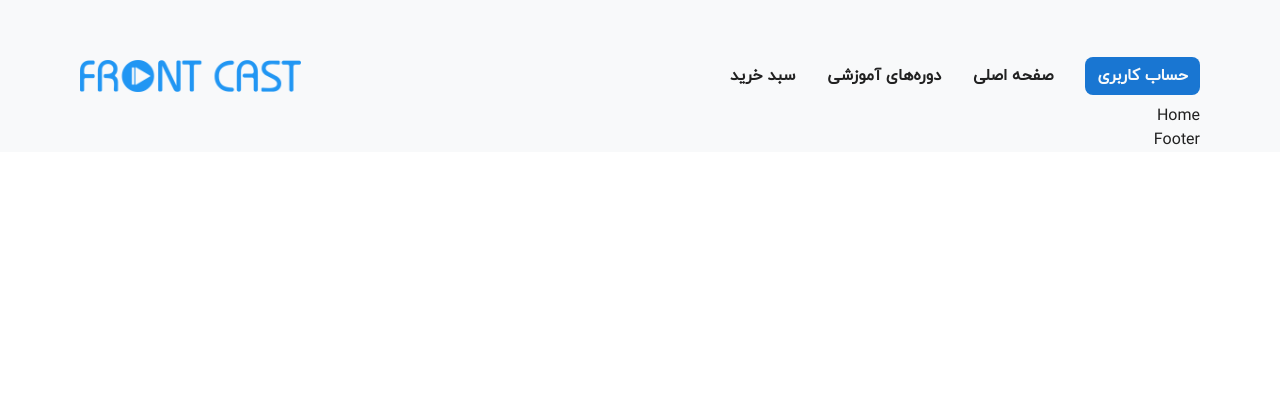
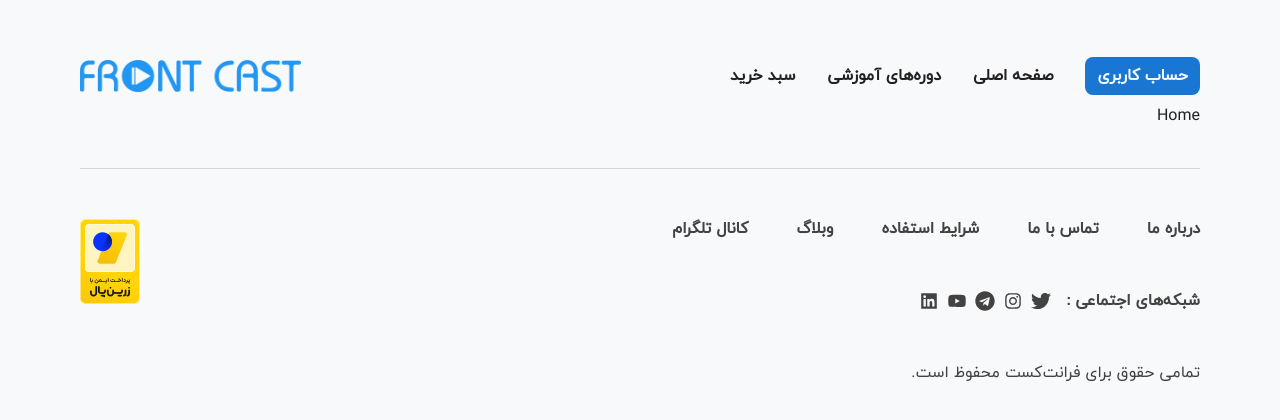
Before and after one commit to amirjavani/frontcast, a React (Vite) app: page / in a window 1280 px wide. Shown: the top 420 px of the page. Built offline with nearby package versions, Linux system fonts and the light colour scheme.

Commit message:
Footer implemented

```diff
--- a/src/Layouts/Footer.tsx
+++ b/src/Layouts/Footer.tsx
@@ -1,11 +1,58 @@
-import React from 'react'
-
+import {
+  AiFillLinkedin,
+  AiFillYoutube,
+  AiOutlineInstagram,
+} from "react-icons/ai";
+import { FaTelegram, FaTwitter } from "react-icons/fa";
+import zarinpalImage from "../assets/images/zarinpal.png";
+import { Link } from "react-router";
 function Footer() {
   return (
-    <div>
-      Footer
-    </div>
-  )
+    <footer className="mt-10  text-[#424242]">
+      <hr className="opacity-20"></hr>
+      <div className="flex flex-col md:flex-row justify-between items-center">
+        <div className="flex flex-col">
+          <ul className="mt-12 flex flex-col items-center text-[16px] font-bold gap-12 sm:flex-row md:mx-auto sm:justify-between md:justify-start">
+            <li className="transition-colors duration-300 cursor-pointer hover:text-[#1976D2]">
+              <Link to={"/about"}> درباره ما</Link>
+            </li>
+            <li className="transition-colors duration-300 cursor-pointer hover:text-[#1976D2]">
+              <Link to={"/contact"}>
+              تماس با ما</Link>
+            </li>
+            <li className="transition-colors duration-300 cursor-pointer hover:text-[#1976D2]">
+              <Link to={"/terms"}> شرایط استفاده</Link>
+            </li>
+            <li className="transition-colors duration-300 cursor-pointer hover:text-[#1976D2]">
+              <Link to={"/blog"}> وبلاگ</Link>
+            </li>
+            <li className="transition-colors duration-300 cursor-pointer hover:text-[#1976D2]">
+              <Link to={"/"}> کانال تلگرام</Link>
+            </li>
+          </ul>
+          <div className="mt-12  font-bold flex flex-row justify-center sm:justify-start items-center gap-4">
+            <p className="text-[16px]"> شبکه‌های اجتماعی :</p>
+            <div className="flex flex-row  text-xl gap-2">
+              <FaTwitter className="cursor-pointer" />
+              <AiOutlineInstagram className="cursor-pointer" />
+              <FaTelegram className="cursor-pointer" />
+              <AiFillYoutube className="cursor-pointer" />
+              <AiFillLinkedin className="cursor-pointer" />
+            </div>
+          </div>
+        </div>
+        <img
+          className="max-h-fit max-w-fit  mt-10"
+          src={zarinpalImage}
+          alt="zarinpall"
+        />
+      </div>
+
+      <p className="mt-12 text-center  md:text-start pb-35 md:pb-20">
+        تمامی حقوق برای فرانت‌کست محفوظ است.
+      </p>
+    </footer>
+  );
 }
 
-export default Footer
+export default Footer;
--- a/src/Layouts/Header.tsx
+++ b/src/Layouts/Header.tsx
@@ -1,4 +1,3 @@
-import { Link } from "react-router";
 import frontcastLogo from "../assets/images/frontcast-logo-top.png";
 import { TfiMenu } from "react-icons/tfi";
 import { useRef, useState } from "react";
@@ -25,10 +24,10 @@ function Header() {
           <img className="h-full" src={frontcastLogo} alt="" />
         </nav>
         <div
-          className={`transition-[100px] duration-300 ease-in-out overflow-hidden md:hidden
+          className={`transition-[100px]  duration-600 ease overflow-hidden md:hidden
             ${showMenu ? "max-h-96" : "max-h-0"}
             `}>
-          <Navbar className="flex flex-col bg-gray-100 p-4 rounded-md" />
+          <Navbar className="flex flex-col bg-gray-200 p-4 rounded-md" />
         </div>
       </div>
     </header>
--- a/src/Layouts/Navbar.tsx
+++ b/src/Layouts/Navbar.tsx
@@ -16,14 +16,14 @@ function Navbar ({className}: {className:string}) {
           حساب کاربری
         </Link>
       </li>
-      <li className="hover:text-[#1976D2]  transition-colors">
-        <Link to="">صفحه اصلی</Link>
+      <li className="hover:text-[#1976D2]  transition-colors duration-300">
+        <Link to="/">صفحه اصلی</Link>
       </li>
-      <li className="hover:text-[#1976D2]  transition-colors">
-        <Link to="">دوره‌های آموزشی</Link>
+      <li className="hover:text-[#1976D2]  transition-colors duration-300">
+        <Link to="/course">دوره‌های آموزشی</Link>
       </li>
-      <li className="hover:text-[#1976D2]  transition-colors">
-        <Link to="">سبد خرید</Link>
+      <li className="hover:text-[#1976D2]  transition-colors duration-300">
+        <Link to="/cart">سبد خرید</Link>
       </li>
     </ul>
   );
```
Also changed, not shown: src/assets/images/zarinpal.png (added).
